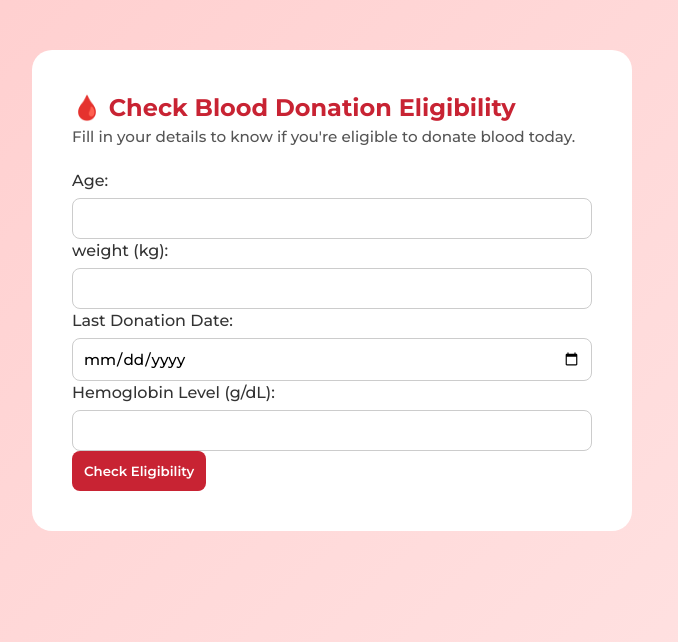
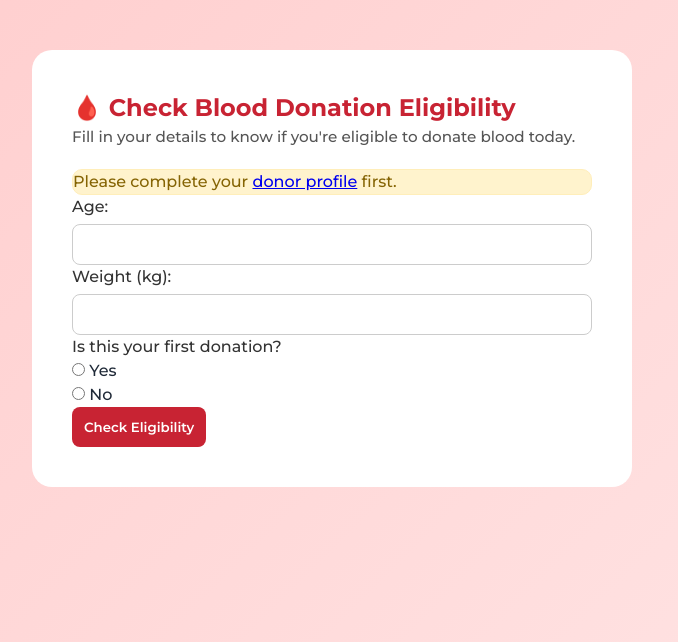
Before and after one commit to nailaanver/blood_bank_management_system, a Django app: page /donor/check_eligibility/ in a window 1280 px wide. Shown: the top 642 px of the page, without its empty margins (308-986 px from the left). Run offline with Django 5.2, Linux system fonts and the light colour scheme; a user stored in the database is signed in; data comes from the database, SQL or seed files in the repository; both versions use the stored data as it was after the commit.

Commit message:
check eligibility last donation date set

```diff
--- a/blood_bank_app/forms.py
+++ b/blood_bank_app/forms.py
@@ -58,11 +58,25 @@ class HospitalDetailForm(forms.ModelForm):
         model = HospitalDetail
         fields = ['hospital_name', 'address', 'phone_number', 'hospital_code']
 
+from django import forms
+from datetime import date
+
 class EligibilityForm(forms.Form):
-    age = forms.IntegerField(min_value=18, max_value=65, label='Age')
-    weight = forms.FloatField(min_value=40, label='weight (kg)')
-    last_donation_date = forms.DateField(label = 'Last Donation Date',required=False,widget=forms.DateInput(attrs={'type':'date'}))
-    hemoglobin = forms.FloatField(min_value=12.0, max_value=18.0, label="Hemoglobin Level (g/dL)", required=False)
+    age = forms.IntegerField(label="Age", min_value=18, max_value=65)
+    weight = forms.FloatField(label="Weight (kg)", min_value=0)
+    first_donation = forms.ChoiceField(
+        label="Is this your first donation?",
+        choices=[('yes', 'Yes'), ('no', 'No')],
+        widget=forms.RadioSelect
+    )
+    last_donation_date = forms.DateField(
+        label="Last Donation Date",
+        required=False,
+        widget=forms.DateInput(attrs={'type': 'date'})
+    )
+
+    # (Hemoglobin field removed as per your earlier request)
+
 
 from .models import BloodRequest
 
--- a/blood_bank_app/templates/donor/check_eligibility.html
+++ b/blood_bank_app/templates/donor/check_eligibility.html
@@ -10,6 +10,17 @@
         <p class="text-center subtitle">
             Fill in your details to know if you're eligible to donate blood today.
         </p>
+        <!-- 🩸 Display donor info -->
+        {% if donor %}
+        <div class="donor-info mb-4 p-3 text-center">
+            <p><strong>Age:</strong> {{ donor.age }} years</p>
+            <p><strong>Weight:</strong> {{ donor.weight }} kg</p>
+        </div>
+        {% else %}
+        <div class="alert alert-warning text-center">
+            Please complete your <a href="{% url 'donor_detail' %}">donor profile</a> first.
+        </div>
+        {% endif %}
 
         <form id="eligibility-form" method="POST">
             {% csrf_token %}
@@ -126,5 +137,45 @@ form p select:focus {
     color: #721c24;
     border: 1px solid #f5c6cb;
 }
+
+.donor-info {
+    background: #fff5f5;
+    border: 1px solid #ffc2c2;
+    border-radius: 10px;
+    color: #a30000;
+    font-weight: 500;
+}
+.donor-info p {
+    margin: 5px 0;
+    font-size: 15px;
+}
+.alert-warning {
+    background-color: #fff3cd;
+    border: 1px solid #ffeeba;
+    color: #856404;
+    border-radius: 10px;
+}
 </style>
+<script>
+document.addEventListener("DOMContentLoaded", function() {
+    const firstDonationRadios = document.querySelectorAll('input[name="first_donation"]');
+    const lastDonationField = document.querySelector('input[name="last_donation_date"]').closest('p');
+
+    function toggleLastDonation() {
+        const selected = document.querySelector('input[name="first_donation"]:checked');
+        if (selected && selected.value === 'no') {
+            lastDonationField.style.display = 'block';
+        } else {
+            lastDonationField.style.display = 'none';
+            document.querySelector('input[name="last_donation_date"]').value = "";
+        }
+    }
+
+    firstDonationRadios.forEach(radio => radio.addEventListener('change', toggleLastDonation));
+
+    // Run once on load
+    toggleLastDonation();
+});
+</script>
+
 {% endblock %}
--- a/blood_bank_app/views.py
+++ b/blood_bank_app/views.py
@@ -416,35 +416,59 @@ def update_completed_donations():
 
 @login_required
 def check_eligibility(request):
-    form = EligibilityForm(request.POST or None)
+    donor = DonorDetail.objects.filter(user=request.user).first()
     result = None
     status = None
+
+    initial_data = {}
+    if donor:
+        if donor.age:
+            initial_data['age'] = donor.age
+        if donor.weight:
+            initial_data['weight'] = donor.weight
+
+    form = EligibilityForm(request.POST or None, initial=initial_data)
 
     if request.method == 'POST' and form.is_valid():
         age = form.cleaned_data['age']
         weight = form.cleaned_data['weight']
+        first_donation = form.cleaned_data['first_donation']
         last_donation = form.cleaned_data['last_donation_date']
-        hemoglobin = form.cleaned_data['hemoglobin']
 
+        # --- Eligibility logic ---
         if age < 18 or age > 65:
             result = "❌ You are not eligible due to age restrictions."
             status = "danger"
+
         elif weight < 50:
             result = "⚠️ You are not eligible due to low weight."
             status = "warning"
-        elif last_donation and (date.today() - last_donation).days < 90:
-            next_date = last_donation + timedelta(days=90)
-            result = f"🕒 You can donate again after {next_date.strftime('%d %B %Y')}."
-            status = "warning"
-        else:
-            donor, _ = DonorDetail.objects.get_or_create(user=request.user)
+
+        elif first_donation == 'no' and last_donation:
+            # returning donor → check 90-day rule
+            days_since_last = (date.today() - last_donation).days
+            if days_since_last < 90:
+                next_date = last_donation + timedelta(days=90)
+                result = f"🕒 You can donate again after {next_date.strftime('%d %B %Y')}."
+                status = "warning"
+            else:
+                donor.is_eligible = True
+                donor.save()
+                messages.success(request, "✅ You are eligible! You can now request an appointment.")
+                return redirect('request_appoiments')
+
+        elif first_donation == 'yes':
+            # first-time donor
             donor.is_eligible = True
             donor.save()
-
-            messages.success(request, "✅ You are eligible! You can now request an appointment.")
+            messages.success(request, "🎉 You are eligible! This is your first donation — thank you for saving lives!")
             return redirect('request_appoiments')
 
-    return render(request, 'donor/check_eligibility.html', {'form': form, 'result': result, 'status': status})
+        else:
+            result = "⚠️ Please provide valid information to check eligibility."
+            status = "warning"
+
+    return render(request, 'donor/check_eligibility.html', {'form': form, 'result': result, 'status': status, 'donor': donor})
 
 from datetime import date, datetime
 
@@ -745,14 +769,10 @@ def reports(request):
 
 def is_hospital(user):
     return hasattr(user, 'profile') and user.profile.role == 'hospital'
-from pyecharts.charts import Pie
-from pyecharts import options as opts
-from pyecharts.globals import CurrentConfig
-from django.contrib.auth.decorators import login_required
-from django.shortcuts import render
-from pyecharts.charts import Pie
-from pyecharts import options as opts
-from pyecharts.globals import CurrentConfig
+# from pyecharts.charts import Pie
+# from pyecharts import options as opts
+# from pyecharts.globals import CurrentConfig
+
 
 @login_required
 def hospital_dashboard_content(request):
```
Also changed, not shown: db.sqlite3.
